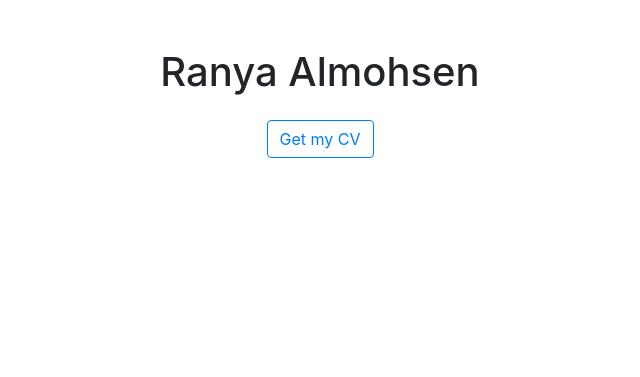
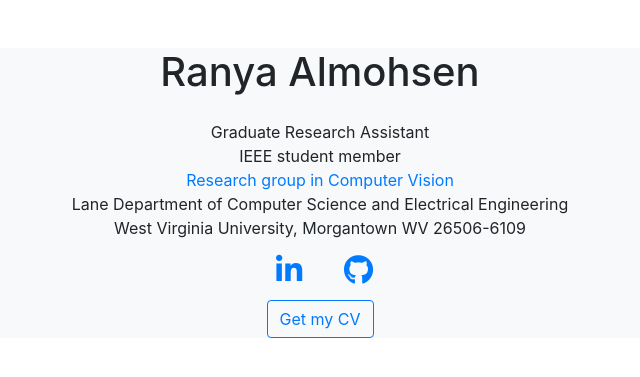
Before and after one commit to Ralmohsen/webpage, a Django app: page / in a window 1280 px wide. Shown: the top 377 px of the page, without its empty margins (320-960 px from the left). Run offline with Django 3.2, Linux system fonts and the light colour scheme; some libraries are stand-ins or nearby versions.

Commit message:
added links

```diff
--- a/webpage/templates/index.html
+++ b/webpage/templates/index.html
@@ -1,3 +1,15 @@
+<!--
+
+m-2 // margin 2 points
+mb-3 // margin bottom 3 points
+px-4 // horizontal padding 4 points
+my-1 // vertical margin 1
+ml-5 // margin left 5
+
+m-3 ml-1 // margin 3, except for left, where margin 1
+
+-->
+
 <!doctype html>
 <html lang="en">
   <head>
@@ -7,21 +19,63 @@
 
     <!-- Bootstrap CSS -->
     <link rel="stylesheet" href="https://stackpath.bootstrapcdn.com/bootstrap/4.2.1/css/bootstrap.min.css" integrity="sha384-GJzZqFGwb1QTTN6wy59ffF1BuGJpLSa9DkKMp0DgiMDm4iYMj70gZWKYbI706tWS" crossorigin="anonymous">
+<link rel="stylesheet" href="https://use.fontawesome.com/releases/v5.6.3/css/all.css" integrity="sha384-UHRtZLI+pbxtHCWp1t77Bi1L4ZtiqrqD80Kn4Z8NTSRyMA2Fd33n5dQ8lWUE00s/" crossorigin="anonymous">
+	<link rel="stylesheet" href="https://cdn.rawgit.com/jpswalsh/academicons/master/css/academicons.min.css">
+    <title >Ranya Almohsen</title>
 
-    <title >Ranya Almohsen</title>
+    <style type= text/css>
+
+.fa,.fab,.fas,.ai {
+  padding: 10px;
+  font-size: 30px;
+  width: 40px;
+  text-align: center;
+  text-decoration: none;
+  margin: 5px 2px;
+}
+
+.fa,.fab,.fas,.ai:hover {
+	text-decoration: none;
+}
+
+    </style>
+
   </head>
   <body>
 
-<div class="container container-fluid p-5 justify-content-center" >
+  <div class="container container-fluid justify-content-center bg-light" >
 
-  <div class="row justify-content-center mb-3">
-    {% if parameter %}
-    <h1>{{ parameter }}</h1>
-    {% else %}
-    <h1>Ranya Almohsen</h1>
-    {% endif%}
+    <div class="row justify-content-center mb-3 mt-5">
+      {% if parameter %}
+      <h1>{{ parameter }}</h1>
+      {% else %}
+      <h1>Ranya Almohsen</h1>
+      {% endif%}
+     </div>
 
+    <div class="row justify-content-center ">
+      <div class="style1">Graduate Research Assistant</div>
     </div>
+    <div class="row justify-content-center">
+      <div class="style1">IEEE student member</div>
+    </div>
+    <div class="row justify-content-center">
+      <div class="style2"><a href="http://vision.csee.wvu.edu/">Research group in Computer Vision</a></div>
+    </div>
+    <div class="row justify-content-center">
+      <div class="style2">Lane Department of Computer Science and Electrical Engineering</div>
+    </div>
+    <div class="row justify-content-center">
+      <div class="style2">West Virginia University, Morgantown WV 26506-6109 </div>
+    </div>
+
+    <div class="row justify-content-center">
+      <a href="https://linkedin.com/in/ranya-almohsen-29018114b"><i class="fab fa-linkedin-in"></i></a>
+      <a href="https://www.researchgate.net/profile/Ranya_Almohsen"><i class="ai ai-researchgate  ai-2x"></i></a>
+      <a href="https://github.com/ralmohsen"><i class="fab fa-github"></i></a>
+    </div>
+
+
 
     <div class="row justify-content-center">
 		  <a class="btn btn-outline-primary" href="{{ link_to_CV }}">Get my CV</a>
```
